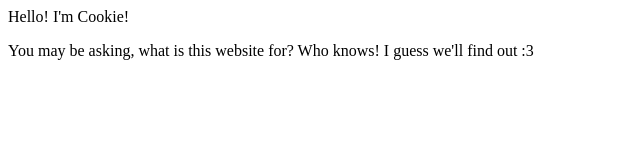
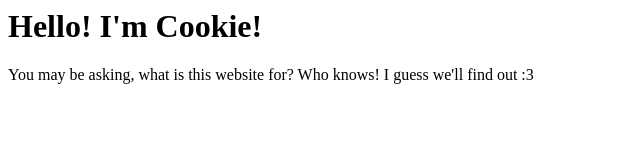
Before and after one commit to ChaoticCookie123/cookiechaos.xyz, a plain HTML site: page index.html in a window 1280 px wide. Shown: the whole page, without its empty margins (0-640 px from the left). Drawn offline with Linux system fonts and the light colour scheme.

Commit message:
Update index.html

```diff
--- a/index.html
+++ b/index.html
@@ -1,5 +1,5 @@
 <link rel="stylesheet" href="style.css">
 <link rel="icon" type="image/png" href="https://github.com/ChaoticCookie123/Discord-Theme/blob/main/od_gargantua--2024-05-31%202.png?raw=true"/>
-<p>Hello! I'm Cookie!</p>
+<h1>Hello! I'm Cookie!</h1>
 <p>You may be asking, what is this website for? Who knows! I guess we'll find out :3</p>
 <!--<img src="image.jpeg" alt="Italian Trulli">-->
```
